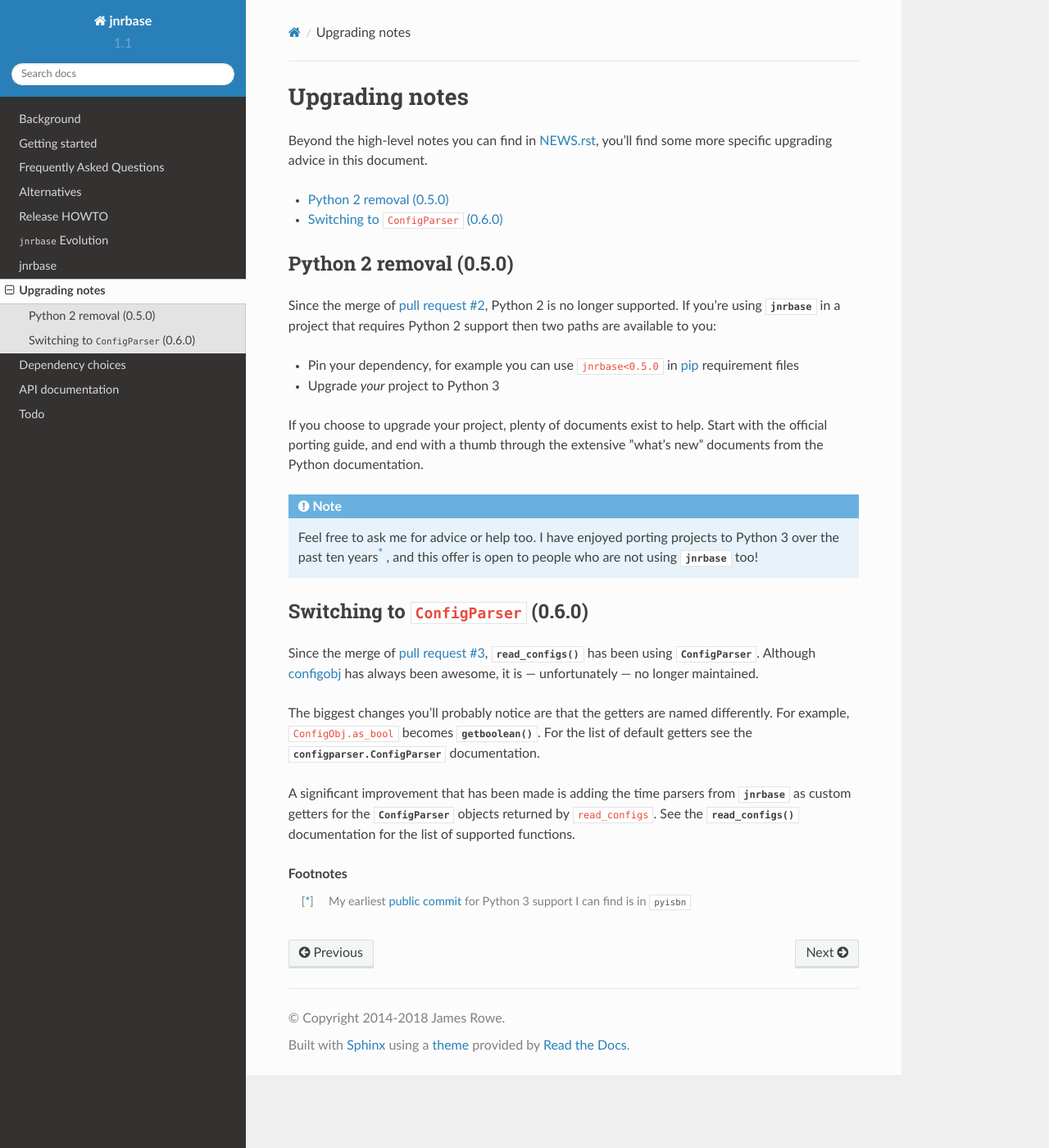
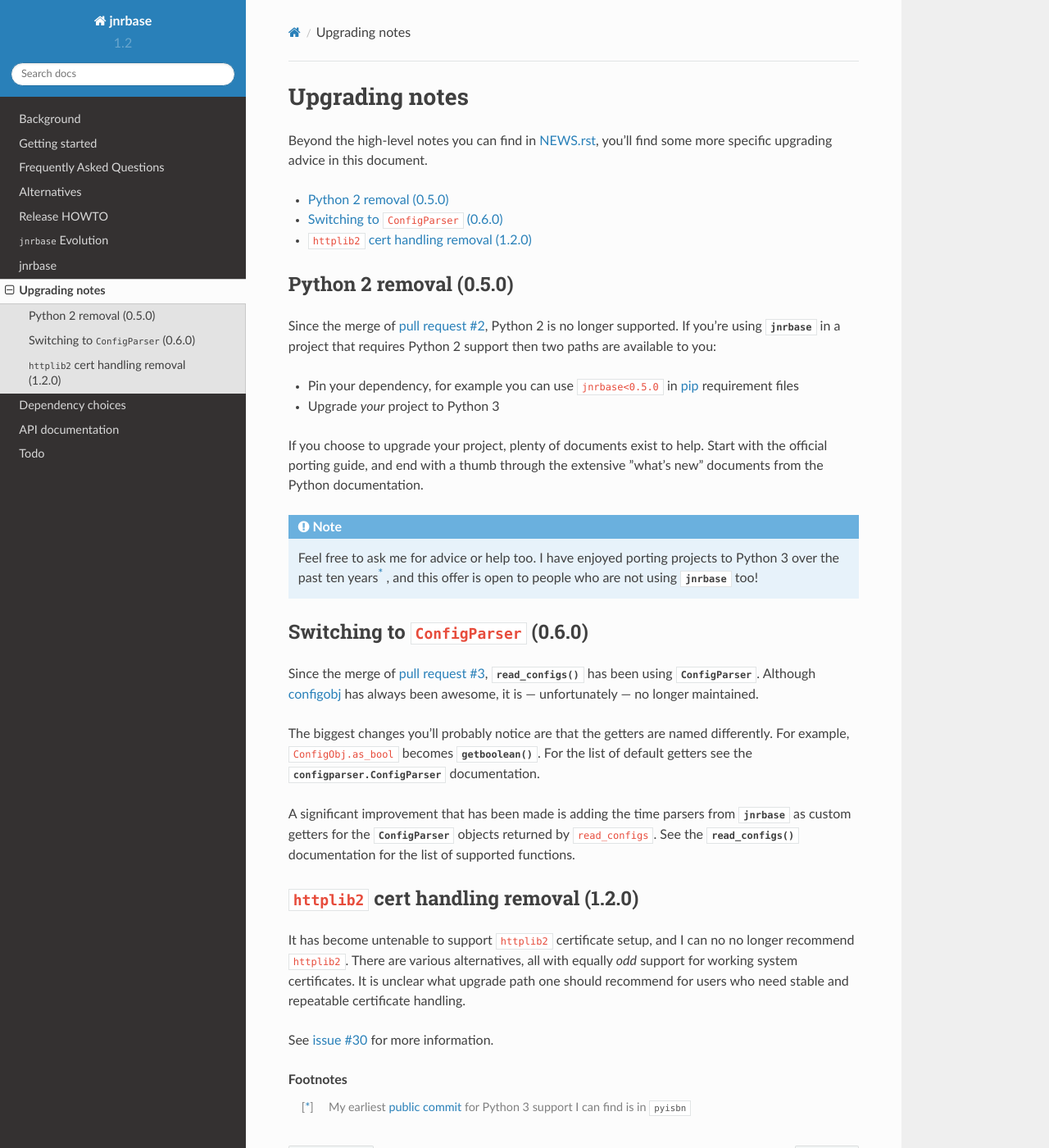
Before and after one commit to JNRowe/jnrbase, a Sphinx documentation site: the page built from doc/upgrading.rst, in a window 1280 px wide and 1400 px high. Shown: the whole window at 82% size. Built offline with Sphinx 7.4.7 and the Read the Docs theme 2.0.0, drawn with Linux system fonts in a browser that asks for light colours.

```diff
--- a/doc/upgrading.rst
+++ b/doc/upgrading.rst
@@ -46,6 +46,17 @@ A significant improvement that has been made is adding the time parsers from
 returned by ``read_configs``.  See the :func:`~jnrbase.config.read_configs`
 documentation for the list of supported functions.
 
+``httplib2`` cert handling removal (1.2.0)
+------------------------------------------
+
+It has become untenable to support ``httplib2`` certificate setup, and I can no
+no longer recommend ``httplib2``.  There are various alternatives, all with
+equally *odd* support for working system certificates.  It is unclear what
+upgrade path one should recommend for users who need stable and repeatable
+certificate handling.
+
+See :issue:`30` for more information.
+
 .. rubric:: Footnotes
 
 .. [*] My earliest `public commit`_ for Python 3 support I can find is in
```
Also changed, not shown: NEWS.rst (+7 -0 lines), jnrbase/_version.py (+8 -8 lines).
